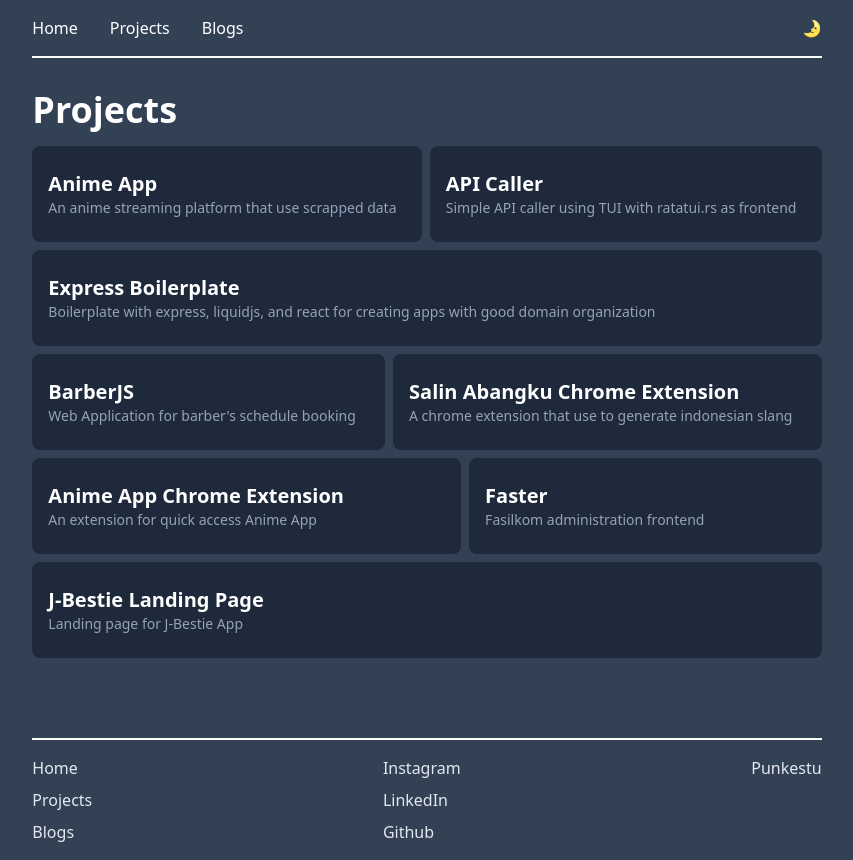
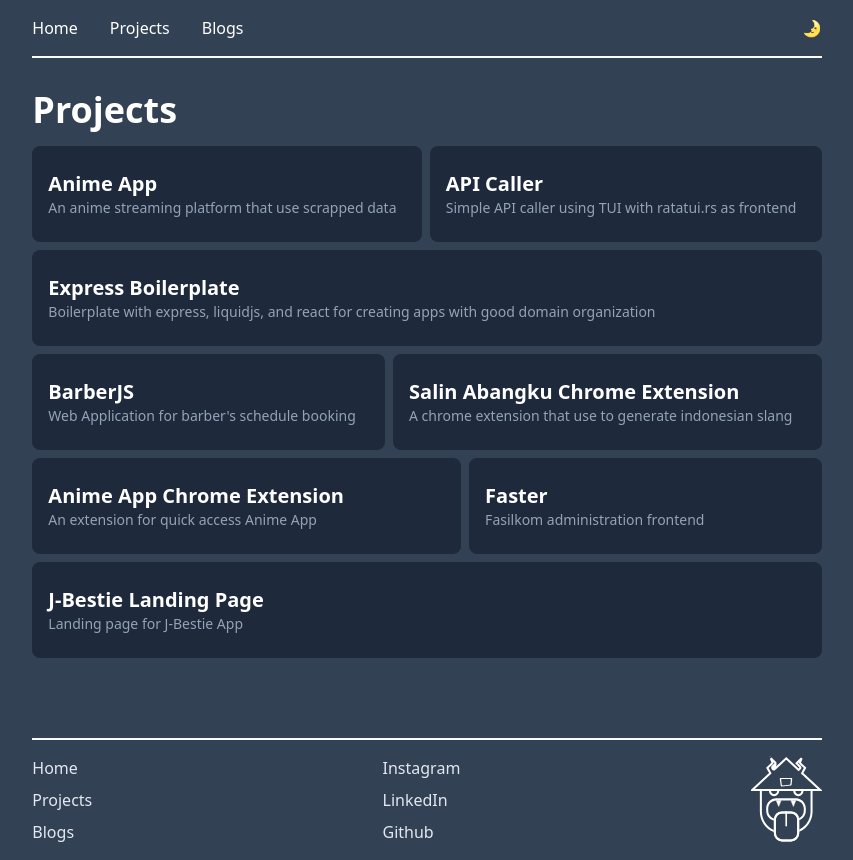
Before and after one commit to punkestu/personal, a SvelteKit app: page /project in a window 1280 px wide. Shown: the whole page, without its empty margins (213-1066 px from the left). Built offline with nearby package versions, Linux system fonts and the light colour scheme.

Commit message:
add logo

```diff
--- a/src/components/footer.svelte
+++ b/src/components/footer.svelte
@@ -1,3 +1,7 @@
+<script>
+	import logo from "$lib/image/logo.svg";
+</script>
+
 <hr class="mt-8 w-full md:w-2/3 border border-black dark:border-slate-50" />
 <footer class="flex py-4 w-full md:w-2/3 gap-8 dark:text-slate-200 justify-between">
 	<ul class="flex flex-col gap-2">
@@ -24,5 +28,7 @@
 			<a href="https://github.com/punkestu" class="no-underline hover:underline">Github</a>
 		</li>
 	</ul>
-	<div>Punkestu</div>
+	<div>
+		<img src={logo} alt="logo" class="">
+	</div>
 </footer>
--- a/src/routes/+layout.svelte
+++ b/src/routes/+layout.svelte
@@ -1,5 +1,6 @@
 <script>
 	import '../app.css';
+	import logo from "$lib/image/logo.svg";
 	import Header from '../components/header.svelte';
 	import Footer from '../components/footer.svelte';
 
@@ -11,6 +12,10 @@
 	});
 </script>
 
+<svelte:head>
+	<link rel="shortcut icon" href={logo} type="image/x-icon">
+</svelte:head>
+
 <Header />
 
 <section id="content" class="w-full md:w-2/3 mt-8">
```
Also changed, not shown: src/lib/image/logo.svg (added).
